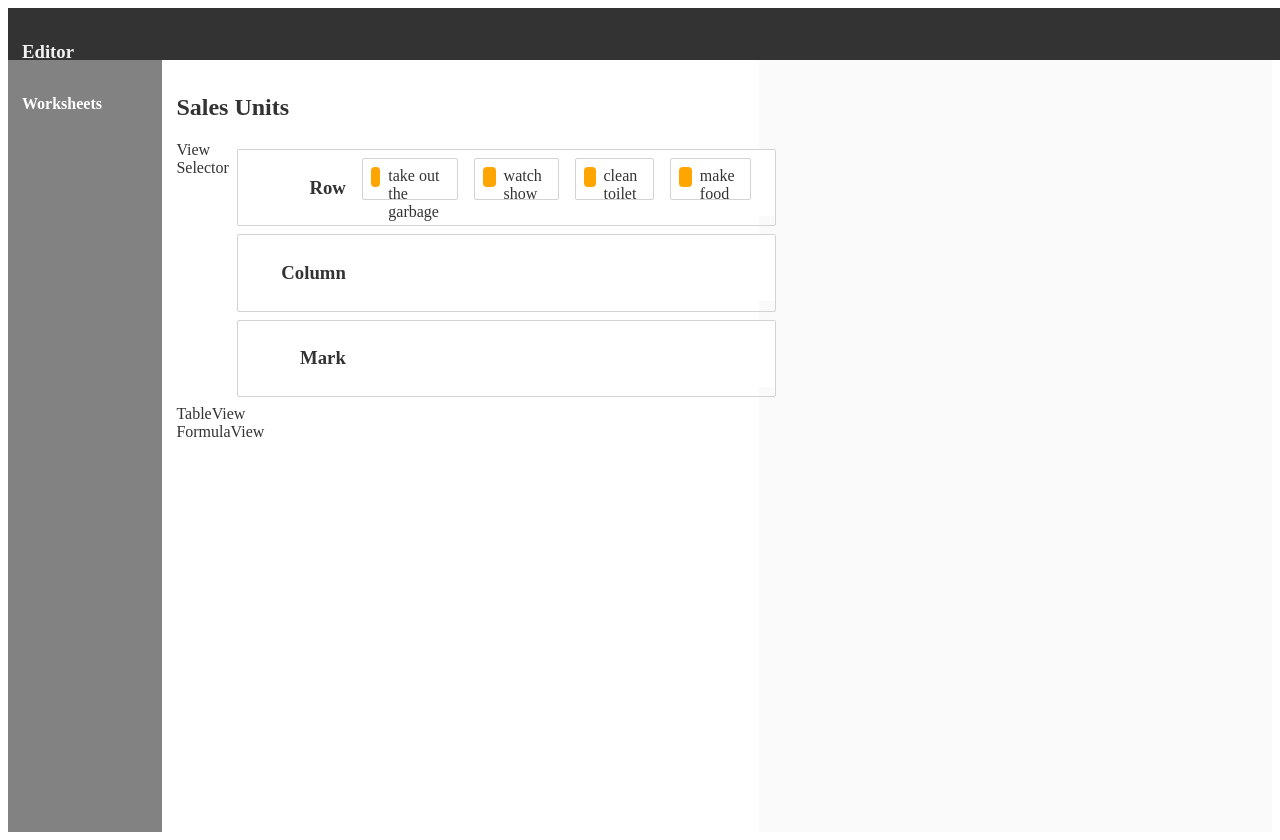
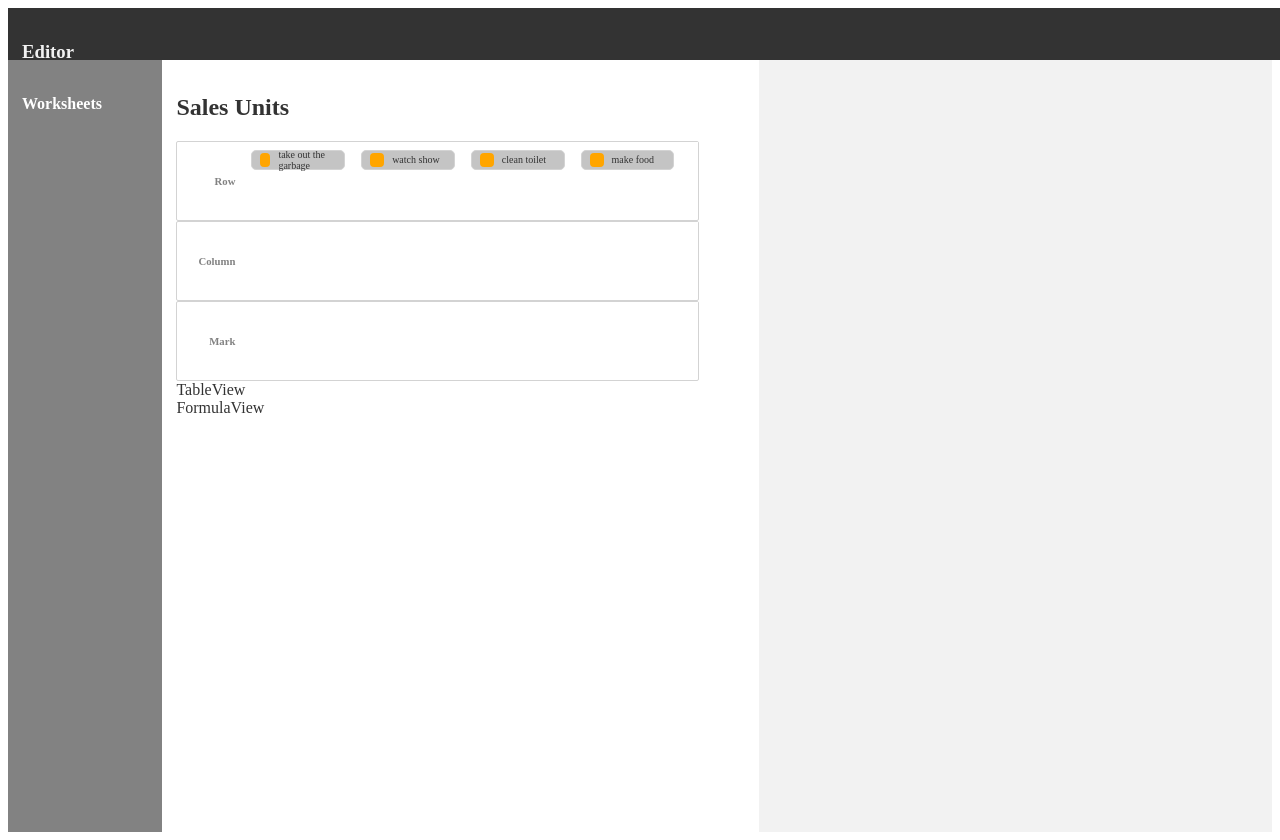
Before and after one commit to longalexander/multiDimModeler, a React (Create React App) app: page / in a window 1280 px wide. Built offline with nearby package versions, Linux system fonts and the light colour scheme.

Commit message:
changed styling of EditorView basic layout

```diff
--- a/src/components/EditorView/Worksheet/WorksheetController/WorksheetControllerRCM/Elem/index.js
+++ b/src/components/EditorView/Worksheet/WorksheetController/WorksheetControllerRCM/Elem/index.js
@@ -4,22 +4,28 @@ import styled from 'styled-components';
 
 const Container = styled.div`
   border: 1px solid lightgrey;
-  padding: 8px;
   margin-bottom: 8px;
-  border-radius: 2px;
+  border-radius: 5px;
   transition: background-color 0.2 ease;
-  background-color: ${props => (props.isDragging? 'lightgreen': 'white')};
+  background-color: ${props => (props.isDragging? '#27AE60': '#C4C4C4')};
   display: flex;
   margin-right: 16px;
+  font-size: 10px;
+  height: 18px;
+  width: 100%;
+  padding-left: 8px;
+  padding-right: 8px;
+  align-items: center;
 `;
 
 const Handle = styled.div`
-  width: 20px;
-  height: 20px;
+  width: 14px;
+  height: 14px;
   background-color: orange;
   border-radius: 4px;
   margin-right: 8px;
 `;
+
 
 class Elem extends Component {
   render(){
--- a/src/components/EditorView/Worksheet/WorksheetController/WorksheetControllerRCM/RowColMark/index.js
+++ b/src/components/EditorView/Worksheet/WorksheetController/WorksheetControllerRCM/RowColMark/index.js
@@ -4,7 +4,7 @@ import {Droppable} from 'react-beautiful-dnd'
 import Elem from '../Elem'
 
 const Container = styled.div`
-  margin: 8px;
+  margin: 0px;
   border: 1px solid lightgrey;
   border-radius: 2px;
   display:flex;
@@ -13,17 +13,18 @@ const Container = styled.div`
 const TitleContainer = styled.div`
 `;
 
-const Title = styled.h3`
+const Title = styled.h6`
   padding: 8px;
   text-align: right;
-  width: 100px;
+  color: #828282;
+  width: 50px;
 `;
 const Elemlist = styled.div`
   padding: 8px;
   transition: background-color 0.2 ease;
   background-color:${props => (props.isDraggingOver ? 'lightgrey' : 'white')};
   display: flex;
-  height: 50px;
+  height: 20px;
   width: 100%;
 `;
 
--- /dev/null
+++ b/src/components/EditorView/Worksheet/WorksheetController/WorksheetViewSelector/ViewChangeButton/index.js
@@ -0,0 +1,9 @@
+import React from 'react';
+
+function ViewChangeButton(){
+  return(
+    <img></img>
+  );
+}
+
+export default ViewChangeButton;
--- a/src/components/EditorView/Worksheet/WorksheetController/WorksheetViewSelector/index.js
+++ b/src/components/EditorView/Worksheet/WorksheetController/WorksheetViewSelector/index.js
@@ -1,12 +1,20 @@
 import React from 'react';
 import styled from 'styled-components';
+import ViewChangeButton from './ViewChangeButton'
 
-const Container = styled.div``;
+const Container = styled.div`
+  display:flex;
+  flex-direction:column;
+  background-color: #C4C4C4;
+`;
+
+const Button = styled.div``;
 
 function WorksheetViewSelector(){
   return(
     <Container>
-      View Selector
+      <Button><ViewChangeButton /></Button>
+      <Button><ViewChangeButton /></Button>
     </Container>
   )
 }
--- a/src/components/EditorView/Worksheet/WorksheetHeader/index.js
+++ b/src/components/EditorView/Worksheet/WorksheetHeader/index.js
@@ -1,7 +1,9 @@
 import React from 'react';
 import styled from 'styled-components';
 
-const Container = styled.div``;
+const Container = styled.div`
+  margin-bottom: 20px;
+`;
 
 const WorksheetTitle = styled.h2``;
 
--- a/src/components/EditorView/Worksheet/index.js
+++ b/src/components/EditorView/Worksheet/index.js
@@ -5,7 +5,9 @@ import WorksheetController from './WorksheetController'
 import WorksheetTableView from './WorksheetTableView'
 import WorksheetFormulaView from './WorksheetFormulaView'
 
-const Container = styled.div``;
+const Container = styled.div`
+  color: #333333;
+`;
 
 function Worksheet(){
   return(
--- a/src/components/EditorView/index.js
+++ b/src/components/EditorView/index.js
@@ -10,7 +10,7 @@ import Worksheet from './Worksheet'
 
 const Container = styled.div`
   display: flex;
-  background-color: #fafafa;
+  background-color: #f2f2f2;
 `;
 
 const SidebarContainer = styled.div`
@@ -24,9 +24,8 @@ const SidebarContainer = styled.div`
 const WorksheetContainer = styled.div`
   height: 93vh;
   width: 45%;
+  padding: 14px;
   background-color: #ffffff;
-  color: #333333;
-  padding: 14px;
 `;
 
 function EditorView(){
```
